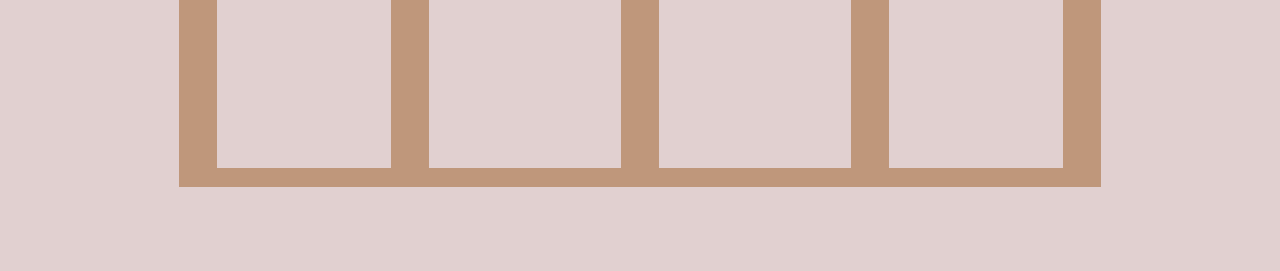
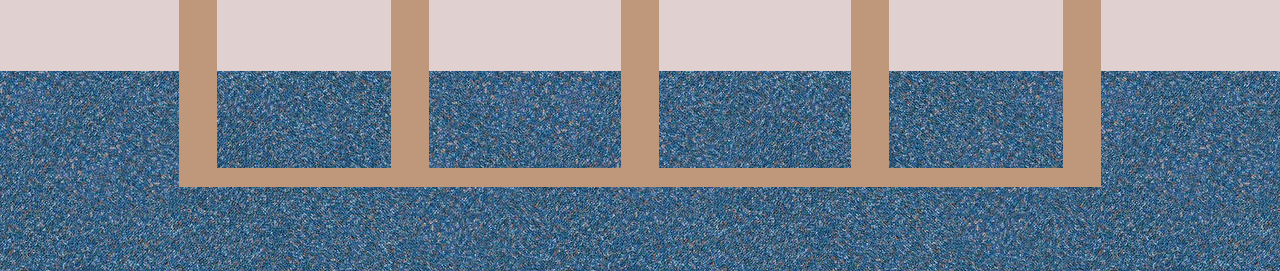
Before and after one commit to lysalbertson/welcome-to-the-jungle, a plain HTML site: page index.html in a window 1280 px wide. Shown: the part 953-1224 px from the top of the page. Before the commit the page ends 1140 px from the top, so only its background shows below. Drawn offline with Linux system fonts and the light colour scheme.

Commit message:
a floor!!

```diff
--- a/index.html
+++ b/index.html
@@ -21,7 +21,15 @@
         font-family: "chalk"
       }
 
+      .floor{
+        background-image: url("carpet.jpg");
+        height: 25vh;
+        width: 100vw;
+        position: relative;
+        top: -14.5vh;
+        z-index:0
 
+      }
       .chalkboard {
         color: white;
         font-size: 6vw;
@@ -98,7 +106,7 @@
         height: 25vh;
         position: relative;
         left: 25vw;
-        top: -35;
+        top: -60;
 
       }
 
@@ -106,7 +114,8 @@
         display: flex;
         justify-content: center;
         position: relative;
-        bottom: 95
+        bottom: 95;
+        z-index: 2
       }
 
       .box {
@@ -116,7 +125,7 @@
         width: 18vw;
         height: 18vw;
         border: 1.5vw solid #BF977B;
-        border-top-width:
+
       }
       .left-box {
         max-width: 100%;
@@ -230,6 +239,6 @@
       </div>
 
     </div>
-
+<div class="floor"></div>
   </body>
 </html>
```
